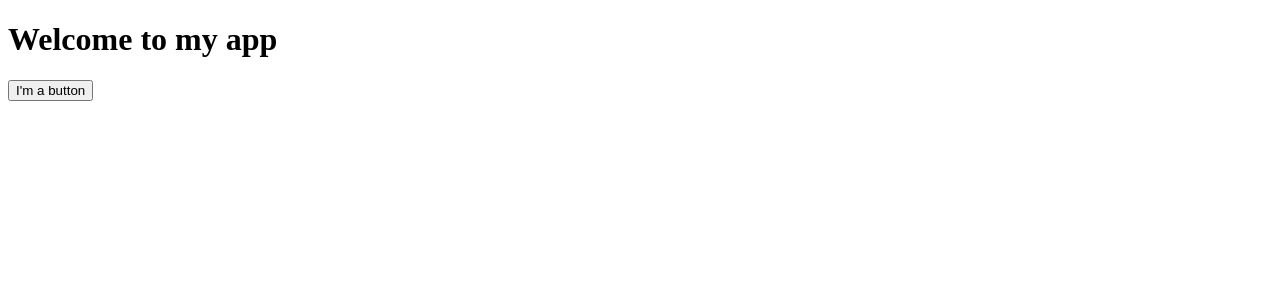
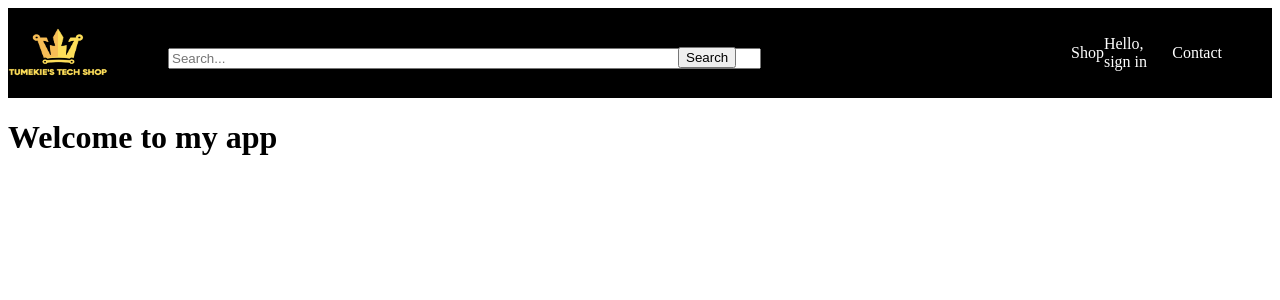
Before and after one commit to tumekie1999/876_Yaad_Groceries, a React (Create React App) app: page / in a window 1280 px wide. Shown: the top 300 px of the page. Built offline with nearby package versions, Linux system fonts and the light colour scheme.

Commit message:
add navbar & searchbar

```diff
--- a/src/App.js
+++ b/src/App.js
@@ -1,18 +1,11 @@
 import React from 'react';
-
-function MyButton() {
-  return (
-    <button>
-      I'm a button
-    </button>
-  );
-}
+import Navbar from './components/navbar';
 
 export default function MyApp() {
   return (
     <div>
+      <Navbar />
       <h1>Welcome to my app</h1>
-      <MyButton />
     </div>
   );
 }
--- /dev/null
+++ b/src/components/navbar.css
@@ -0,0 +1,26 @@
+.navbar {
+    width: 100%;
+    height: 90px;
+    background-color: black;
+    display: flex;
+    justify-content: flex-end;
+    align-items: center;
+  }
+
+  .links {
+    margin-right: 50px;
+    display: flex;
+    align-items: center;
+    color: white;
+  }
+
+  .logo {
+    margin-right: 50px;
+  }
+
+  .links a {
+    text-decoration: none;
+    color: white;
+    margin-left: 20px;
+    font-size: 25px;
+  }
--- /dev/null
+++ b/src/components/navbar.jsx
@@ -0,0 +1,22 @@
+import React from 'react';
+import Searchbar from './searchbar';
+import logo from "../assets/logo.png";
+import './navbar.css';
+
+export default function Navbar() {
+    return (
+        <div className="navbar">
+            <div className="logo">
+                <img src={logo} alt="logo" height={50} width={100} />
+            </div>
+            <div>
+                <Searchbar/>
+            </div>
+            <div className="links">
+                <p>Shop</p>
+                <p>Hello, sign in</p>
+                <p>Contact </p>
+            </div>
+        </div>
+    );
+}
--- /dev/null
+++ b/src/components/searchbar.css
@@ -0,0 +1,15 @@
+.input {
+    margin-right: 300px;
+    padding: 10px;
+    margin-top: 10px;
+}
+
+
+.button {
+    margin-left: 510px;
+    padding: 10px;
+    margin-top: -42px;
+    color: #fff;
+    border: none;
+    cursor: pointer;
+}
--- /dev/null
+++ b/src/components/searchbar.jsx
@@ -0,0 +1,19 @@
+import React from 'react';
+import './searchbar.css';
+
+export default function Searchbar() {
+    return (
+        <div className='searchbar'>
+            <div className='input'>
+            <input
+                type="text"
+                placeholder="Search..."
+                size={71}
+            />
+            </div>
+            <div className='button'>
+            <button>Search</button>
+            </div>
+        </div>
+    );
+}
```
Also changed, not shown: src/assets/logo.png (added).
